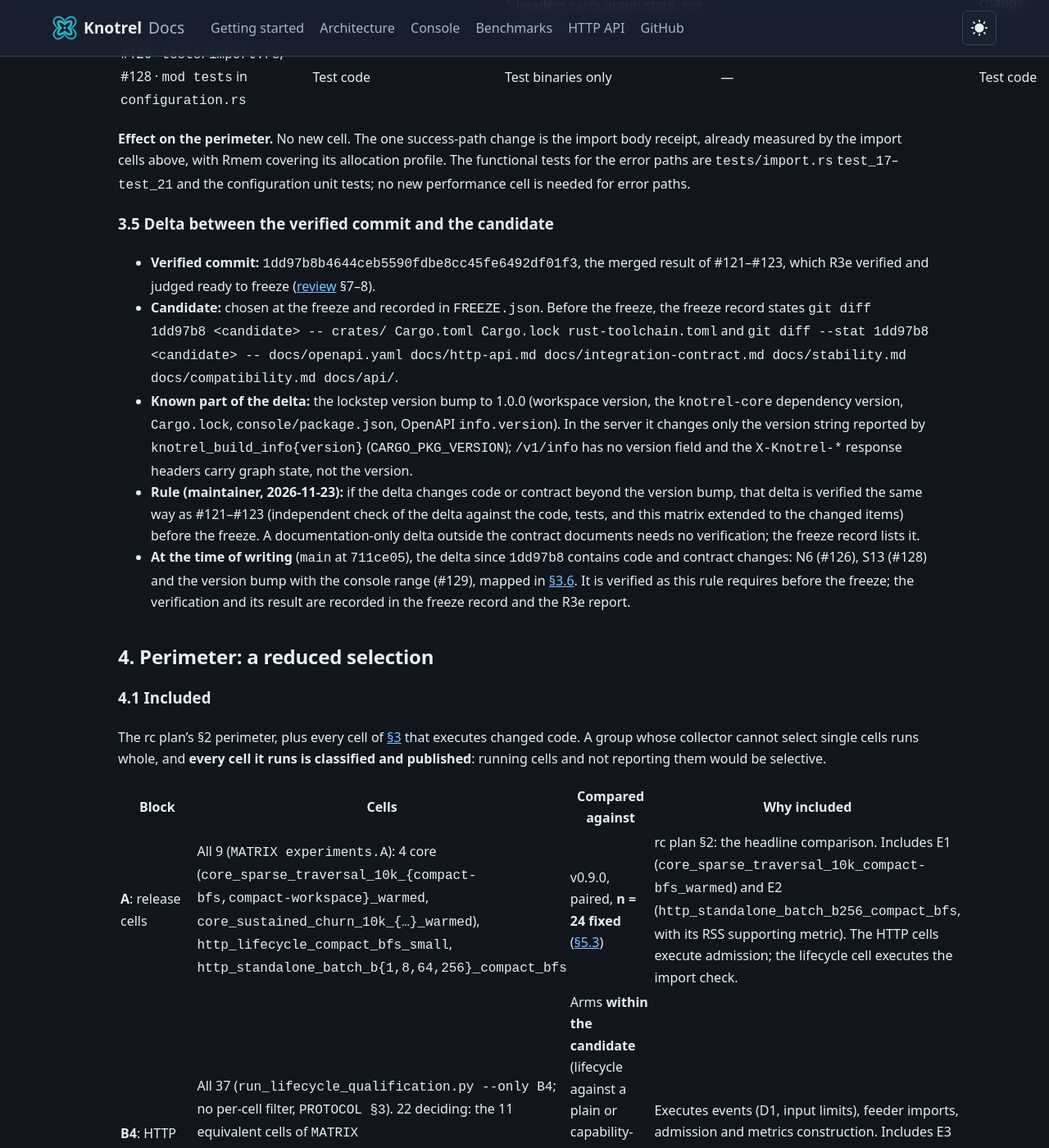
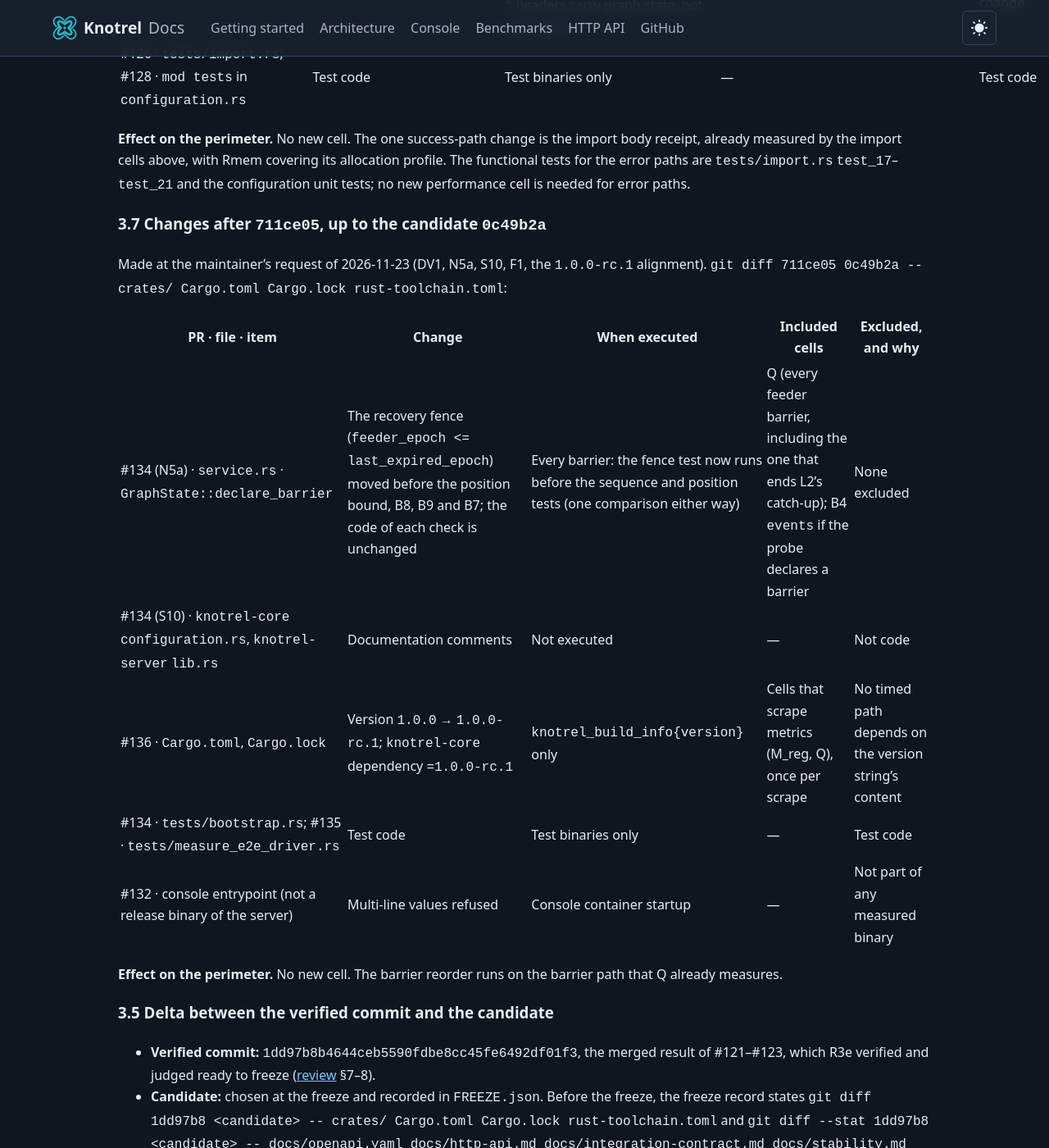
Before and after one commit to knotrel/knotrel, a Jekyll site: the page built from docs/releases/v1.0.0-qualification-plan.md, in a window 1280 px wide and 1400 px high, scrolled down 9280 px. Shown: the whole window at 82% size. Built offline with Jekyll 4.4.1, drawn with Linux system fonts in a browser that asks for light colours; our own code applies the rules of GitHub Pages for plain Markdown files; some of the changed text lies outside the part shown.

Commit message:
docs(release): record the v1.0.0-rc.1 campaign candidate and map its last delta
- Campaign plan section 3.7 maps every crates/ change between 711ce05 and
  the candidate 0c49b2a (N5a barrier fence order, S10 docs, the 1.0.0-rc.1
  version, test fixes); no new cell.
- Section 3.5 records the candidate 0c49b2a689ef548f53581c487edecd2ecc63b2df
  (version 1.0.0-rc.1) and the two independent delta verifications it
  relies on.
- Backlog: N5 and S10 resolved (#134); new F2, a drain test that failed
  once under coverage instrumentation.
- Release notes drafts: the #132 console entrypoint fix.

Co-Authored-By: Claude Opus 5.5 <noreply@anthropic.com>

```diff
--- a/docs/releases/v1.0.0-qualification-plan.md
+++ b/docs/releases/v1.0.0-qualification-plan.md
@@ -206,6 +206,22 @@ Rmem covering its allocation profile. The functional tests for the error
 paths are `tests/import.rs` `test_17`–`test_21` and the configuration unit
 tests; no new performance cell is needed for error paths.
 
+### 3.7 Changes after `711ce05`, up to the candidate `0c49b2a`
+
+Made at the maintainer's request of 2026-11-23 (DV1, N5a, S10, F1, the
+`1.0.0-rc.1` alignment). `git diff 711ce05 0c49b2a -- crates/ Cargo.toml Cargo.lock rust-toolchain.toml`:
+
+| PR · file · item | Change | When executed | Included cells | Excluded, and why |
+| --- | --- | --- | --- | --- |
+| #134 (N5a) · `service.rs` · `GraphState::declare_barrier` | The recovery fence (`feeder_epoch <= last_expired_epoch`) moved before the position bound, B8, B9 and B7; the code of each check is unchanged | Every barrier: the fence test now runs before the sequence and position tests (one comparison either way) | Q (every feeder barrier, including the one that ends L2's catch-up); B4 `events` if the probe declares a barrier | None excluded |
+| #134 (S10) · `knotrel-core` `configuration.rs`, `knotrel-server` `lib.rs` | Documentation comments | Not executed | — | Not code |
+| #136 · `Cargo.toml`, `Cargo.lock` | Version `1.0.0` → `1.0.0-rc.1`; `knotrel-core` dependency `=1.0.0-rc.1` | `knotrel_build_info{version}` only | Cells that scrape metrics (M_reg, Q), once per scrape | No timed path depends on the version string's content |
+| #134 · `tests/bootstrap.rs`; #135 · `tests/measure_e2e_driver.rs` | Test code | Test binaries only | — | Test code |
+| #132 · console entrypoint (not a release binary of the server) | Multi-line values refused | Console container startup | — | Not part of any measured binary |
+
+**Effect on the perimeter.** No new cell. The barrier reorder runs on the
+barrier path that Q already measures.
+
 ### 3.5 Delta between the verified commit and the candidate
 
 - **Verified commit:** `1dd97b8b4644ceb5590fdbe8cc45fe6492df01f3`, the
@@ -227,12 +243,17 @@ tests; no new performance cell is needed for error paths.
   extended to the changed items) before the freeze. A documentation-only
   delta outside the contract documents needs no verification; the freeze
   record lists it.
-- **At the time of writing** (`main` at `711ce05`), the delta since
-  `1dd97b8` contains code and contract changes: N6 (#126), S13 (#128) and the
-  version bump with the console range (#129), mapped in
-  [§3.6](#36-changes-after-1dd97b8-up-to-711ce05). It is verified as this
-  rule requires before the freeze; the verification and its result are
-  recorded in the freeze record and the R3e report.
+- **Candidate (recorded 2026-11-23):**
+  `0c49b2a689ef548f53581c487edecd2ecc63b2df` (`main` after #136), version
+  `1.0.0-rc.1`. The delta from the verified `1dd97b8` is mapped in
+  [§3.6](#36-changes-after-1dd97b8-up-to-711ce05) and
+  [§3.7](#37-changes-after-711ce05-up-to-the-candidate-0c49b2a). Its code and
+  contract changes were verified independently in two steps:
+  `1dd97b8..711ce05` with #132 ([review](v1.0-ai-review.md) §10) and
+  `711ce05..0c49b2a` (review §11). Commits after the candidate that change
+  only documentation (this record) leave `crates/`, `Cargo.toml`,
+  `Cargo.lock` and `rust-toolchain.toml` identical to the candidate; the
+  freeze record checks that identity and the `__TEXT,__text` rule.
 
 ## 4. Perimeter: a reduced selection
 
```
Also changed, not shown: docs/releases/v1.0-backlog.md (+3 -2 lines), docs/releases/v1.0.0-rc.1-release-notes.md (+3 -0 lines), docs/releases/v1.0.0-release-notes.md (+3 -0 lines).
